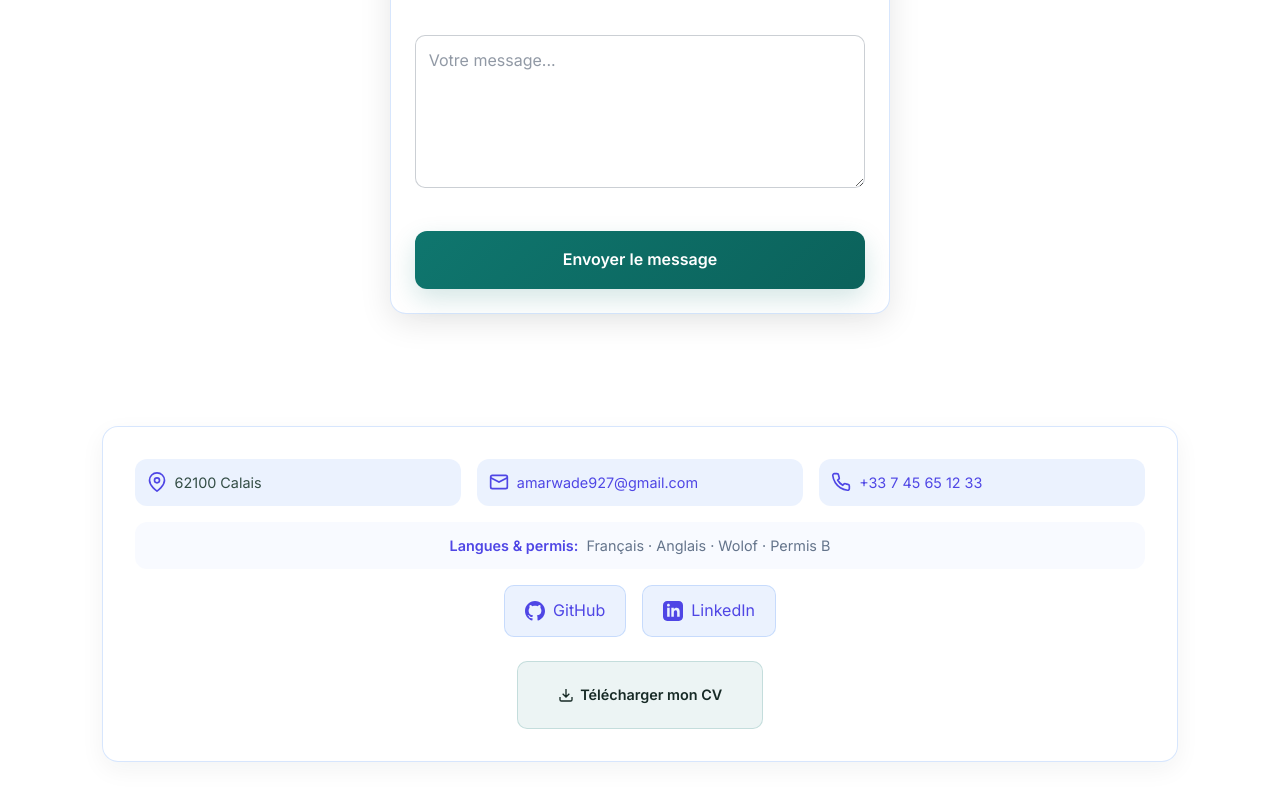
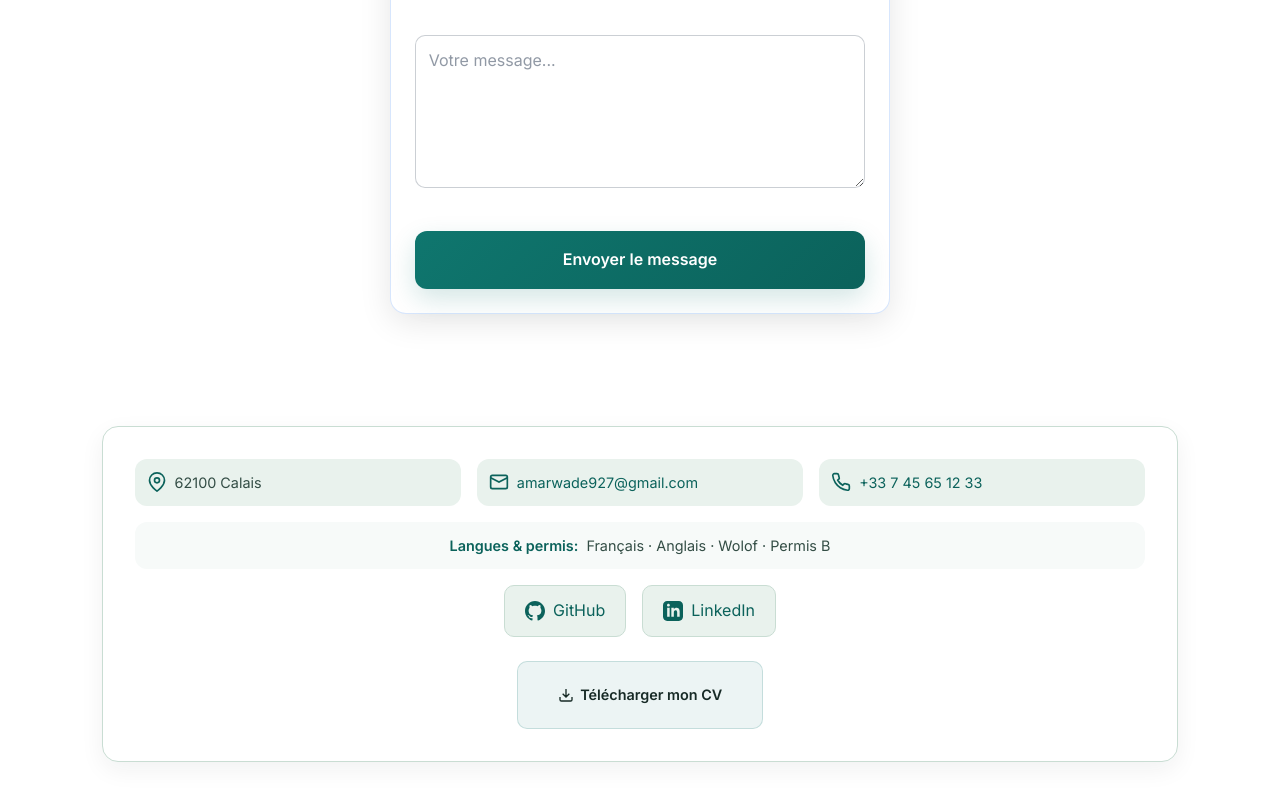
Before and after one commit to amarwade/portfolio-frontend, a React (Create React App) app: page / in a window 1280 px wide. Shown: the part 6434-7234 px from the top of the page. Built offline with nearby package versions, Linux system fonts and the light colour scheme; no server answers.

Commit message:
Enhance site footer styles for light theme; improve layout, colors, and accessibility features

```diff
--- a/src/index.css
+++ b/src/index.css
@@ -3678,6 +3678,62 @@ body {
   border-color: var(--gold);
 }
 
+html[data-theme="light"] .site-footer.contact-info-section {
+  border: 1px solid var(--accent-border);
+  background: #fff;
+  box-shadow: 0 0.5rem 1.5rem rgba(23, 42, 38, 0.06);
+}
+
+html[data-theme="light"] .site-footer .contact-info-item {
+  background: var(--accent-soft);
+  color: var(--text-secondary);
+}
+
+html[data-theme="light"] .site-footer .contact-info-item:hover {
+  background: color-mix(in srgb, var(--accent) 12%, white);
+}
+
+html[data-theme="light"] .site-footer .contact-info-icon,
+html[data-theme="light"] .site-footer .contact-info-item a {
+  color: var(--accent-strong);
+}
+
+html[data-theme="light"] .site-footer .contact-info-item a:hover {
+  color: var(--accent-hover);
+}
+
+html[data-theme="light"] .site-footer .contact-languages {
+  background: var(--surface-soft);
+  color: var(--text-secondary);
+}
+
+html[data-theme="light"] .site-footer .languages-label-contact {
+  color: var(--accent-strong);
+}
+
+html[data-theme="light"] .site-footer .languages-text {
+  color: var(--text-secondary);
+}
+
+html[data-theme="light"] .site-footer .social-link-contact {
+  border-color: var(--accent-border);
+  background: var(--accent-soft);
+  color: var(--accent-strong);
+}
+
+html[data-theme="light"] .site-footer .social-link-contact:hover {
+  border-color: var(--accent);
+  background: color-mix(in srgb, var(--accent) 12%, white);
+  color: var(--accent-hover);
+}
+
+.site-footer .contact-info-item a:focus-visible,
+.site-footer .social-link-contact:focus-visible,
+.site-footer .contact-actions .button:focus-visible {
+  outline: 3px solid rgba(15, 118, 110, 0.35);
+  outline-offset: 3px;
+}
+
 html,
 body {
   background-color: #ffffff;
```
